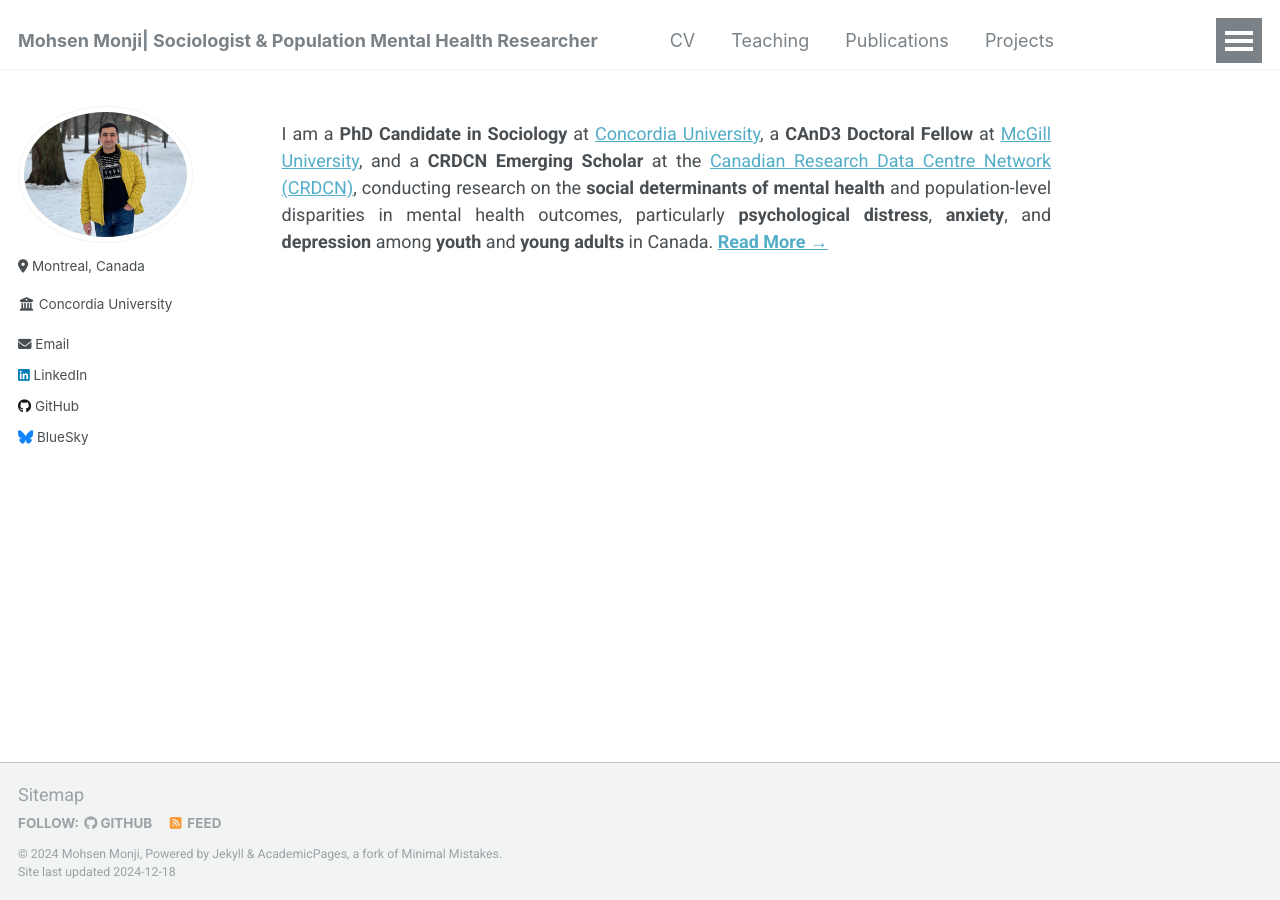
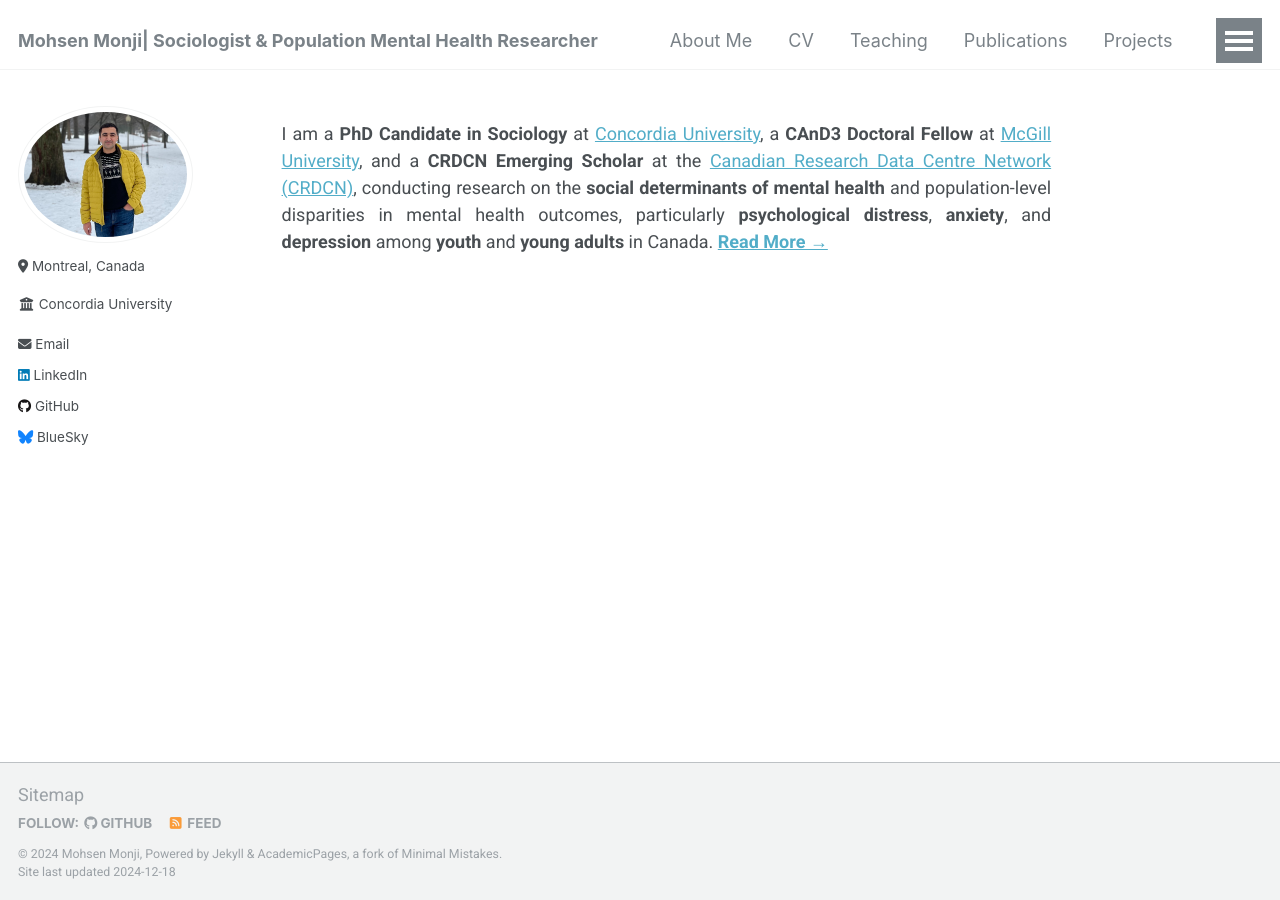
Before and after one commit to Mohsnmonji/mohsnmonji.github.io, a Jekyll site: the page built from _pages/front.md, in a window 1280 px wide. Built offline with Jekyll 4.4.1, drawn with Linux system fonts in a browser that asks for light colours.

Commit message:
Update navigation.yml

```diff
--- a/_data/navigation.yml
+++ b/_data/navigation.yml
@@ -1,4 +1,3 @@
-no just make these capslock:
 # The following is the order of the links in the header of the website.
 #
 # Changing the order here will adjust the order and you can also add additional
@@ -6,6 +5,8 @@ no just make these capslock:
 # prevent it from being included in the site.
 
 main:
+  - title: "About Me"
+    url: /about-me/
   - title: "CV"
     url: /curriculum/
   - title: "Teaching"
```
